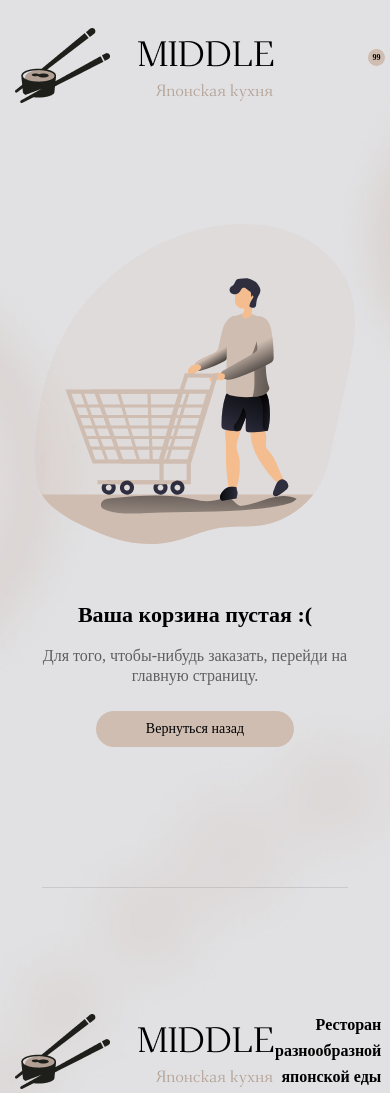
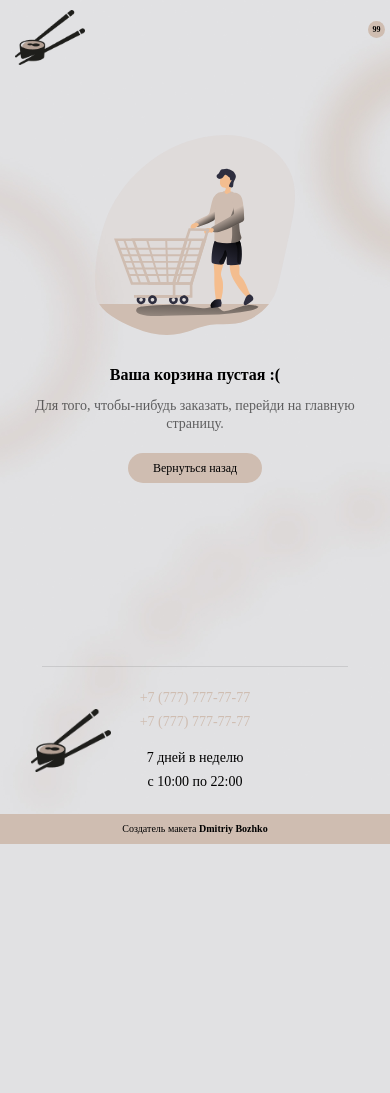
Before and after one commit to DIGIKRASH/html-portfolio-food, a website: page src/cart.html in a window 390 px wide. Shown: the top 1093 px of the page. After the commit the page ends 844 px from the top, so only its background shows below. Drawn offline with nearby package versions, Linux system fonts and the light colour scheme; files that its build step writes are made by us from their sources; a web font is replaced by a local one.

Commit message:
adaptive: header, footer, empty

```diff
--- a/src/blocks/main/_footer.html
+++ b/src/blocks/main/_footer.html
@@ -5,7 +5,10 @@
     <div class="footer__inner">
       <div class="line"></div>
       <a href="index.html" class="footer__logo">
-        <img src="./img/logo.png" width="" height="" loading="lazy" alt="">
+        <picture>
+          <source media="(max-width: 641px)" srcset="./img/logo--mini.png">
+          <img src="./img/logo.png" alt="logo">
+        </picture>
       </a>
       <p class="footer__text">Ресторан разнообразной японской еды</p>
       <div class="footer__phones">
--- a/src/blocks/main/_header.html
+++ b/src/blocks/main/_header.html
@@ -4,7 +4,10 @@
   <div class="container">
     <div class="header__inner">
       <a href="index.html" class="header__logo">
-        <img src="./img/logo.png" width="" height="" alt="logo" />
+        <picture>
+          <source media="(max-width: 641px)" srcset="./img/logo--mini.png">
+          <img src="./img/logo.png" alt="logo">
+        </picture>
       </a>
 
       <div class="header__icons">
--- a/src/cart.html
+++ b/src/cart.html
@@ -2,7 +2,7 @@
 <html lang="ru">
   @@include('./blocks/main/_head.html', { "title": "Главная", })
 
-  <body class="full">
+  <body>
     @@include('./blocks/main/_header.html')
 
     <!-- cart
@@ -48,8 +48,8 @@
           </div>
         </div> -->
 
-        @@include('./blocks/cart--empty.html')
       </div>
+      @@include('./blocks/cart--empty.html')
     </section>
     <!-- cart end -->
 
--- a/src/js/main.js
+++ b/src/js/main.js
@@ -38,12 +38,8 @@ const btnUp = {
   addEventListener() {
     // при прокрутке содержимого страницы
     window.addEventListener("scroll", () => {
-
       // определяем величину прокрутки
       const scrollY = window.scrollY || document.documentElement.scrollTop;
-
-      var block_position = $("footer").offset().top;
-
       // если страница прокручена больше чем на 400px, то делаем кнопку видимой, иначе скрываем
       scrollY > 400 ? this.show() : this.hide();
     });
--- a/src/scss/_media.scss
+++ b/src/scss/_media.scss
@@ -1,91 +1,321 @@
 //Max-Width: 1279px ================================
 @media (max-width: 1279px) {
-
 }
 
 //Max-Width: 1200px ================================
 @media (max-width: 1200px) {
-
 }
 
 //Max-Width: 1150px ================================
 @media (max-width: 1150px) {
-
 }
 
 //Max-Width: 1100px ================================
 @media (max-width: 1100px) {
-
 }
 
 //Max-Width: 1023px ================================
 @media (max-width: 1023px) {
-
+  .cart {
+    min-height: calc(100vh - 348px);
+  }
+  .footer {
+    .footer__logo {
+      width: 175px;
+    }
+    .footer__text {
+      font-size: 14px;
+      line-height: 22px;
+      width: 190px;
+    }
+    .footer__schedule p:not(:last-child) {
+      margin-bottom: 0;
+    }
+    .footer .footer__schedule {
+      font-size: 14px;
+      line-height: 22px;
+    }
+    .soclist__item:not(:last-child) {
+      margin-right: 14px;
+    }
+  }
 }
 
 //Max-Width: 900px ================================
 @media (max-width: 900px) {
-
+  .footer {
+    .footer__phones {
+      svg {
+        display: none;
+      }
+      a {
+        display: block;
+      }
+      font-size: 14px;
+      line-height: 24px;
+      padding-left: 0px;
+      max-width: none;
+    }
+  }
 }
 
 //Max-Width: 850px ================================
 @media (max-width: 850px) {
-
 }
 
 //Планшет #########################################
 //Max-Width: 800px ================================
 @media (max-width: 800px) {
-
+  .cart {
+    min-height: calc(100vh - 430px);
+  }
+  .footer {
+    .footer__inner {
+      display: grid;
+      grid-template-areas:
+        'box-1 box-2 box-2'
+        'box-3 box-4 box-5';
+      grid-template-columns: repeat(3, 1fr);
+      grid-template-rows: auto;
+      grid-gap: 20px;
+      width: 80%;
+      margin: 0 auto;
+      // justify-content: space-around;
+    }
+    .footer__logo {
+      grid-area: box-1;
+      width: 210px;
+    }
+    .footer__text {
+      grid-area: box-2;
+      width: 100%;
+      display: flex;
+      justify-content: flex-end;
+    }
+    .footer__phones {
+      grid-area: box-3;
+      max-width: 150px;
+      padding-left: 26px;
+      margin: 0 auto;
+      svg {
+        display: block;
+      }
+    }
+    .footer__schedule {
+      grid-area: box-4;
+      text-align: center;
+    }
+    .soclist {
+      grid-area: box-5;
+      justify-content: center;
+    }
+  }
 }
 
 //Max-Width: 750px ================================
 @media (max-width: 750px) {
-
+  .empty {
+    .empty__img {
+      width: 250px;
+      height: 250px;
+      margin-bottom: 28px;
+    }
+    .empty__title {
+      font-size: 19px;
+      line-height: 27px;
+      margin-bottom: 10px;
+    }
+    .empty__text {
+      font-size: 14px;
+      line-height: 18px;
+      margin-bottom: 20px;
+      max-width: 50%;
+    }
+    .empty__btn {
+      font-size: 12px;
+      line-height: 14px;
+      padding: 10px 40px;
+    }
+  }
 }
 
 //Max-Width: 700px ================================
 @media (max-width: 700px) {
-
 }
 
 //Телефон #########################################
 //Max-Width: 641px ================================
 @media (max-width: 641px) {
-
+  .cart {
+    min-height: calc(100vh - 273px);
+  }
+  .footer {
+    .footer__inner {
+      width: 90%;
+      padding: 20px 0;
+    }
+    .footer__logo {
+      grid-area: box-1;
+      width: 100%;
+      img {
+        width: 80px;
+        display: flex;
+        margin: 0 auto;
+      }
+    }
+    .footer__text {
+      width: 90%;
+    }
+  }
+  .header {
+    margin-top: 10px;
+    margin-bottom: 30px;
+    .header__logo {
+      width: 70px;
+    }
+  }
 }
 
 //Max-Width: 600px ================================
 @media (max-width: 600px) {
-
+  .empty {
+    padding-top: 40px;
+    margin-bottom: 74px;
+    .empty__text {
+      max-width: 70%;
+    }
+  }
 }
 
 //Max-Width: 550px ================================
 @media (max-width: 550px) {
-
 }
 
 //Max-Width: 500px ================================
 @media (max-width: 500px) {
-
+  .footer {
+    .footer__inner {
+      display: grid;
+      grid-template-areas:
+        'box-1 box-3 box-5'
+        'box-1 box-4 box-5';
+      grid-template-columns: repeat(3, 1fr);
+      grid-template-rows: auto;
+      grid-gap: 12px;
+      width: 100%;
+      margin: 0 auto;
+      // justify-content: space-around;
+    }
+    .footer__phones {
+      padding-left: 0;
+      max-width: none;
+      svg {
+        display: none;
+      }
+    }
+    .footer__text {
+      display: none;
+    }
+    .footer__schedule {
+      font-size: 14px;
+      line-height: 24px;
+    }
+    .soclist {
+      flex-direction: column;
+    }
+    .soclist__item:not(:last-child) {
+      margin-right: 0px;
+      margin-bottom: 12px;
+    }
+  }
+  .footer__copy {
+    padding: 8px 0;
+    font-size: 10px;
+    line-height: 14px;
+  }
 }
 
 //Max-Width: 450px ================================
 @media (max-width: 450px) {
-
 }
 
 //Max-Width: 400px ================================
 @media (max-width: 400px) {
-
+  .empty {
+    .empty__img {
+      width: 200px;
+      height: 200px;
+    }
+    .empty__title {
+      font-size: 16px;
+      line-height: 24px;
+    }
+    .empty__text {
+      font-size: 14px;
+      line-height: 18px;
+      margin-bottom: 20px;
+      max-width: 85%;
+    }
+    .empty__btn {
+      font-size: 12px;
+      line-height: 14px;
+      padding: 8px 25px;
+    }
+  }
 }
 
 //Max-Width: 359px ================================
 @media (max-width: 359px) {
-
 }
 
 //Max-Width: 340px ================================
 @media (max-width: 340px) {
-
+  .footer {
+    .footer__inner {
+      display: grid;
+      grid-template-areas:
+        'box-1 box-3 box-5'
+        'box-1 box-4 box-5';
+      grid-template-columns: repeat(3, 1fr);
+      grid-template-rows: auto;
+      grid-gap: 12px;
+      width: 100%;
+      margin: 0 auto;
+      justify-content: space-between;
+      padding: 15px 0;
+    }
+    .footer__logo {
+      height: 100%;
+      margin-top: 15px;
+      justify-content: start;
+      img {
+        width: 65px;
+        height: auto;
+      }
+    }
+    .footer__phones {
+      padding-left: 0;
+      max-width: none;
+      font-size: 14px;
+      line-height: 26px;
+      svg {
+        display: none;
+      }
+    }
+    .footer__schedule {
+      font-size: 12px;
+      line-height: 20px;
+    }
+    .soclist {
+      flex-direction: column;
+      svg {
+        width: 18px;
+        height: 18px;
+      }
+    }
+    .soclist__item:not(:last-child) {
+      margin-right: 0px;
+      margin-bottom: 12px;
+    }
+  }
 }
--- a/src/scss/main.scss
+++ b/src/scss/main.scss
@@ -28,6 +28,11 @@
   }
   .footer__logo {
     width: 260px;
+    img {
+      width: 100%;
+      height: 100%;
+      object-fit: cover;
+    }
   }
   .footer__text {
     font-weight: 700;
@@ -45,6 +50,7 @@
     position: relative;
     max-width: 165px;
     a {
+      white-space: nowrap;
       display: inline-block;
       color: $main;
       transition: 0.2s;
@@ -352,7 +358,9 @@
 
 // --------- cart ----------
 .cart {
-  // min-height: calc(100vh - 231px);
+  min-height: calc(100vh - 373px);
+  height: 100%;
+  position: relative;
   .cart__inner {
   }
 
@@ -547,7 +555,6 @@
   text-align: center;
   padding-top: 40px;
   margin-bottom: 140px;
-
   .empty__img {
     width: 320px;
     height: 320px;
```
Also changed, not shown: src/img/logo--mini.png (added).
